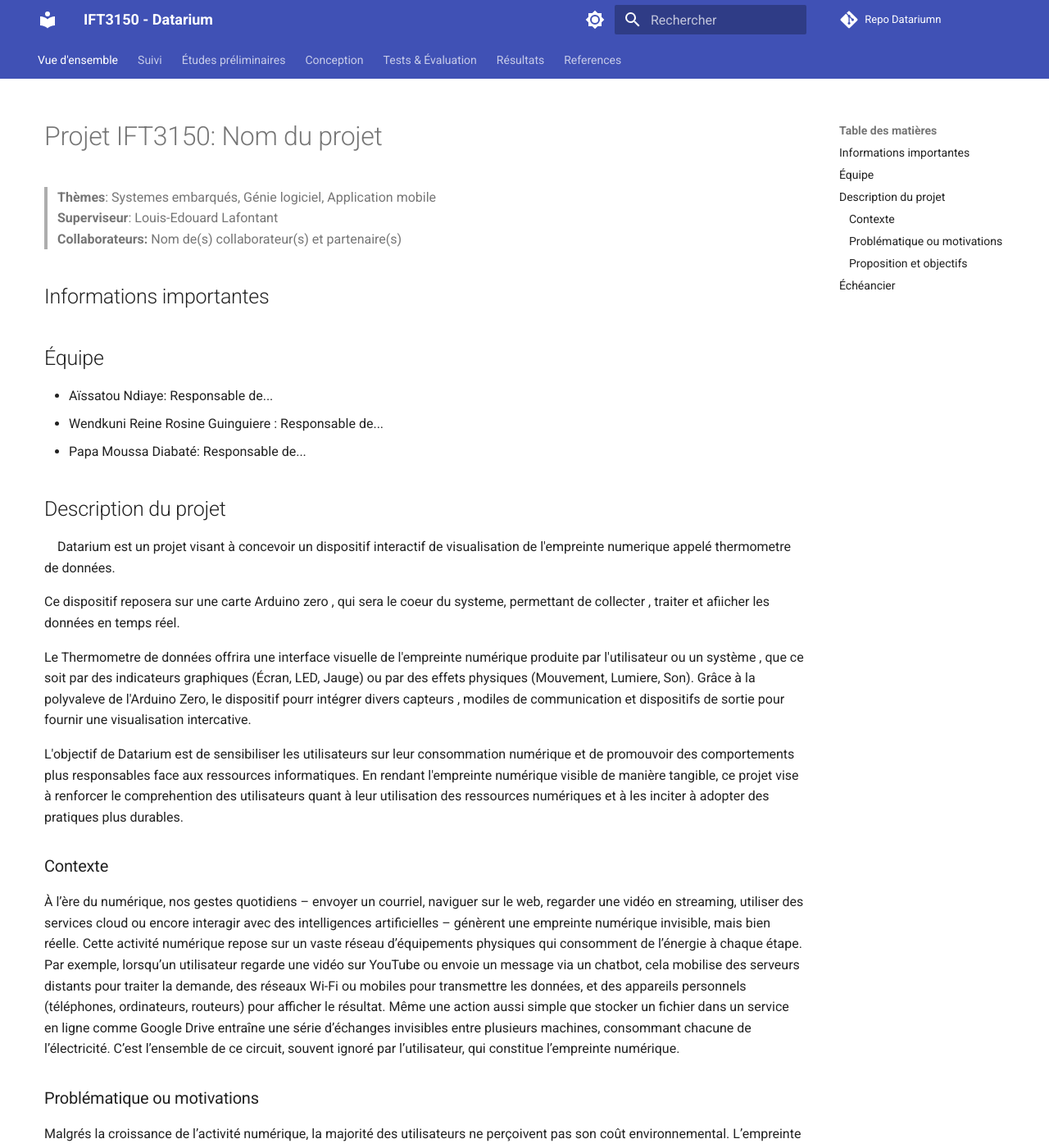
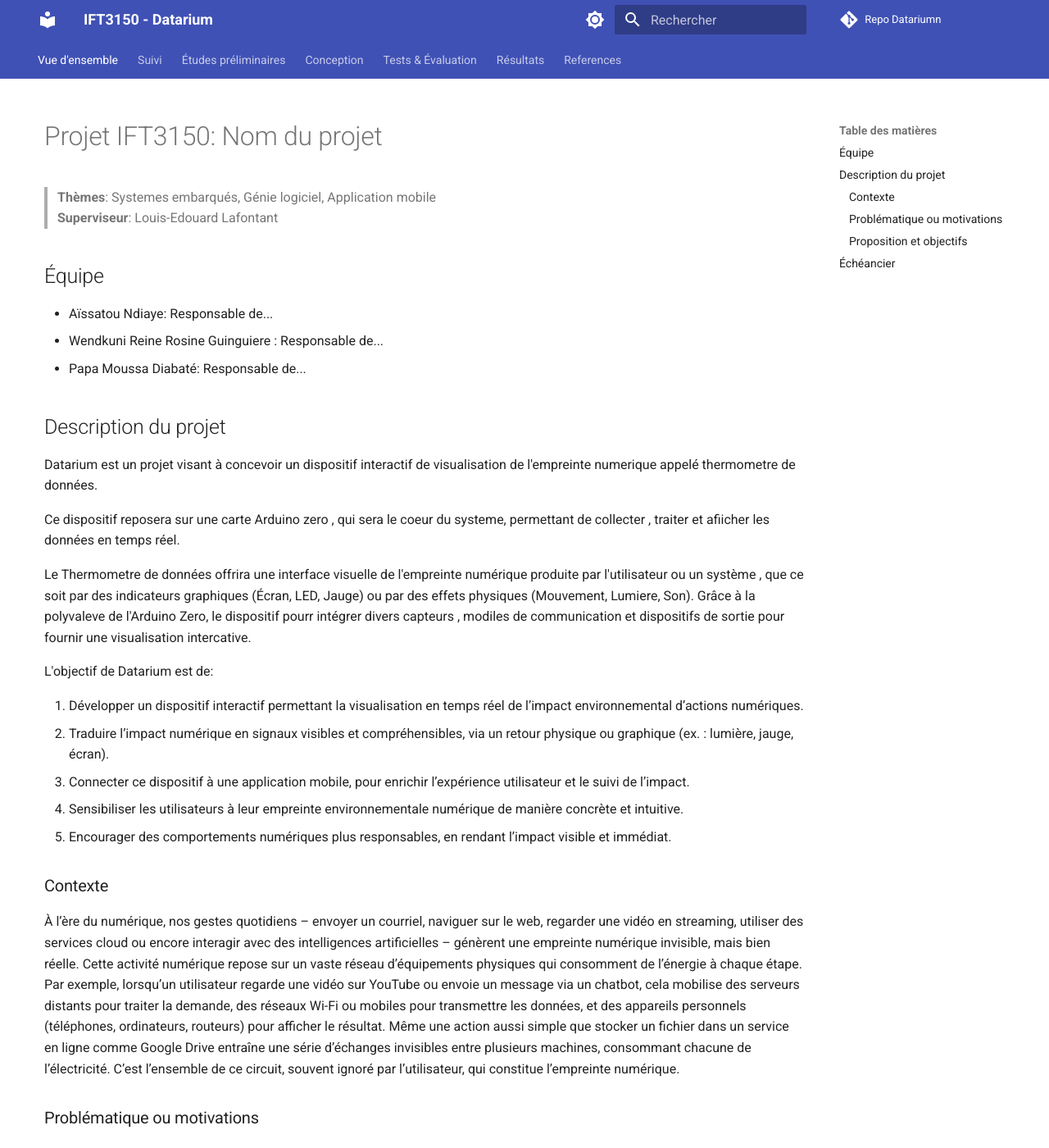
Before and after one commit to protolabo/datarium, an MkDocs documentation site: the page built from docs/index.md, in a window 1280 px wide and 1400 px high. Shown: the whole window at 82% size. Built offline with MkDocs 1.6.1 and Material for MkDocs 9.7.7, drawn with Linux system fonts in a browser that asks for light colours; comment, search, counter and statistics services are not loaded.

Commit message:
some quick changes to home page

```diff
--- a/docs/index.md
+++ b/docs/index.md
@@ -2,9 +2,8 @@
 
 > **Thèmes**: Systemes embarqués, Génie logiciel, Application mobile
 > **Superviseur**: Louis-Edouard Lafontant
-> **Collaborateurs:** Nom de(s) collaborateur(s) et partenaire(s)
 
-## Informations importantes
+<!-- ## Informations importantes -->
 
 <!-- !!! info "Dates importantes"
     - **Description du projet** : 16 mai 2025
@@ -20,14 +19,20 @@
 
 ## Description du projet
 
-&nbsp;&nbsp;&nbsp;&nbsp;Datarium est un projet visant à concevoir un dispositif interactif de visualisation de l'empreinte numerique appelé thermometre de données.
+Datarium est un projet visant à concevoir un dispositif interactif de visualisation de l'empreinte numerique appelé thermometre de données.
 
 Ce dispositif reposera sur une carte Arduino zero , qui sera le coeur du systeme, permettant de collecter , traiter et afiicher les données en temps réel.
 
 Le Thermometre de données offrira une interface visuelle de l'empreinte numérique produite par l'utilisateur ou un système , que ce soit par des indicateurs graphiques (Écran, LED, Jauge) ou par des effets physiques (Mouvement, Lumiere, Son).
 Grâce à la polyvaleve de l'Arduino Zero, le dispositif pourr intégrer divers capteurs , modiles de communication et dispositifs de sortie pour fournir une visualisation  intercative.
 
-L'objectif de Datarium est de sensibiliser les utilisateurs sur leur consommation numérique et de promouvoir des comportements plus responsables face aux ressources informatiques. En rendant l'empreinte numérique visible de manière tangible, ce projet vise à renforcer le comprehention des utilisateurs quant à leur utilisation des ressources numériques et à les inciter à adopter des pratiques plus durables.
+L'objectif de Datarium est de:
+
+1. Développer un dispositif interactif permettant la visualisation en temps réel de l’impact environnemental d’actions numériques.
+2. Traduire l’impact numérique en signaux visibles et compréhensibles, via un retour physique ou graphique (ex. : lumière, jauge, écran).
+3. Connecter ce dispositif à une application mobile, pour enrichir l’expérience utilisateur et le suivi de l’impact.
+4. Sensibiliser les utilisateurs à leur empreinte environnementale numérique de manière concrète et intuitive.
+5. Encourager des comportements numériques plus responsables, en rendant l’impact visible et immédiat.
 
 
 ### Contexte
```
Also changed, not shown: docs/suivi.md (+3 -5 lines).
